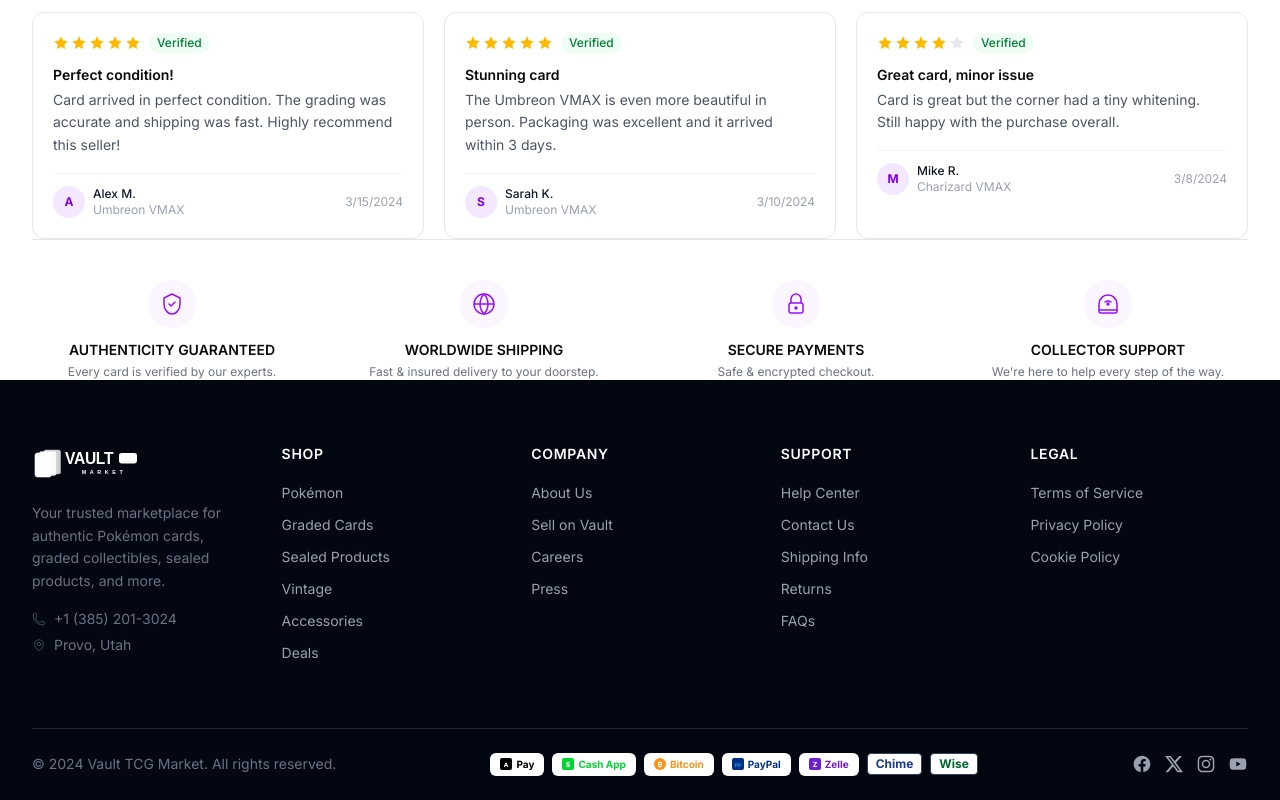
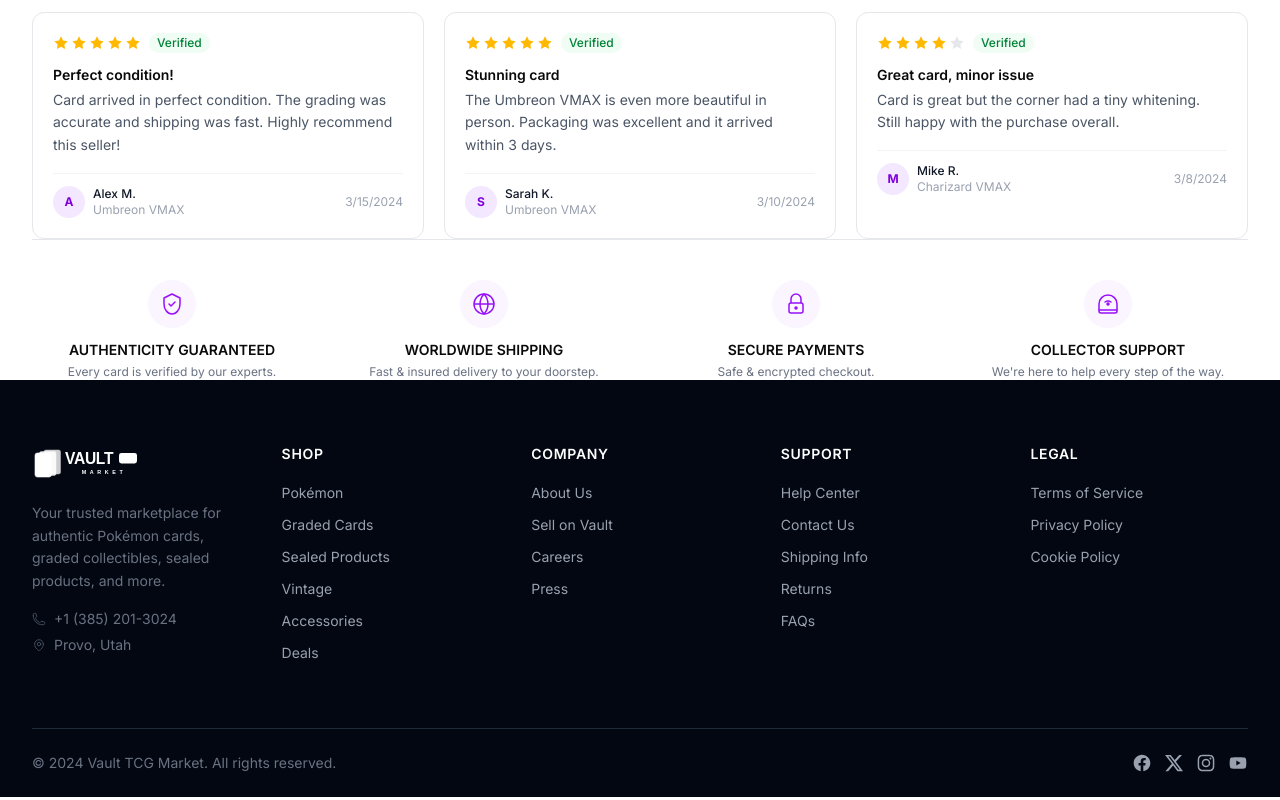
Before and after one commit to tchallalino1/vaulttcgmarket.com, a Next.js app: page / in a window 1280 px wide. Shown: the part 2354-3154 px from the top of the page. Built offline with nearby package versions, Linux system fonts and the light colour scheme; no server answers.

Commit message:
Remove payment icons from footer

```diff
--- a/src/components/layout/Footer.tsx
+++ b/src/components/layout/Footer.tsx
@@ -120,17 +120,6 @@
               &copy; 2024 Vault TCG Market. All rights reserved.
             </p>
 
-            {/* Payment icons */}
-            <div className="flex items-center gap-2">
-              <span className="rounded-md bg-white px-2.5 py-1 text-[10px] font-bold text-black flex items-center gap-1"><svg viewBox="0 0 24 24" className="w-3 h-3"><rect width="24" height="24" rx="4" fill="#000"/><text x="12" y="17" textAnchor="middle" fontSize="12" fill="white">A</text></svg> Pay</span>
-              <span className="rounded-md bg-white px-2.5 py-1 text-[10px] font-bold text-[#00D632] flex items-center gap-1"><svg viewBox="0 0 24 24" className="w-3 h-3"><rect width="24" height="24" rx="4" fill="#00D632"/><text x="12" y="17" textAnchor="middle" fontSize="14" fontWeight="bold" fill="white">$</text></svg> Cash App</span>
-              <span className="rounded-md bg-white px-2.5 py-1 text-[10px] font-bold text-[#F7931A] flex items-center gap-1"><svg viewBox="0 0 24 24" className="w-3 h-3"><rect width="24" height="24" rx="12" fill="#F7931A"/><text x="12" y="17" textAnchor="middle" fontSize="14" fontWeight="bold" fill="white">₿</text></svg> Bitcoin</span>
-              <span className="rounded-md bg-white px-2.5 py-1 text-[10px] font-bold text-[#003087] flex items-center gap-1"><svg viewBox="0 0 24 24" className="w-3 h-3"><rect width="24" height="24" rx="4" fill="#003087"/><text x="12" y="17" textAnchor="middle" fontSize="10" fontWeight="bold" fill="#009CDE">PP</text></svg> PayPal</span>
-              <span className="rounded-md bg-white px-2.5 py-1 text-[10px] font-bold text-[#6D1ED4] flex items-center gap-1"><svg viewBox="0 0 24 24" className="w-3 h-3"><rect width="24" height="24" rx="4" fill="#6D1ED4"/><text x="12" y="17" textAnchor="middle" fontSize="14" fontWeight="bold" fill="white">Z</text></svg> Zelle</span>
-              <span className="rounded border border-gray-700 bg-white px-2 py-0.5 text-xs font-bold text-blue-900">Chime</span>
-              <span className="rounded border border-gray-700 bg-white px-2 py-0.5 text-xs font-bold text-green-800">Wise</span>
-            </div>
-
             {/* Social media links */}
             <div className="flex items-center gap-3">
               <a href="#" className="text-gray-400 hover:text-white transition-colors">
```
